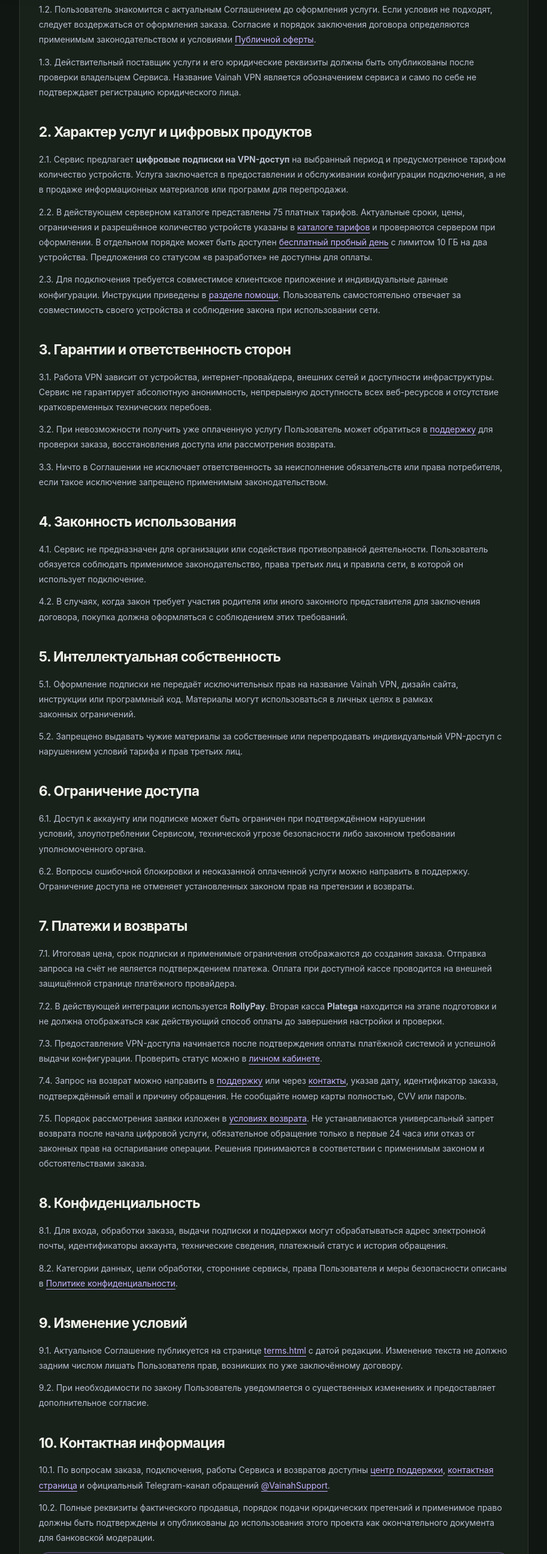
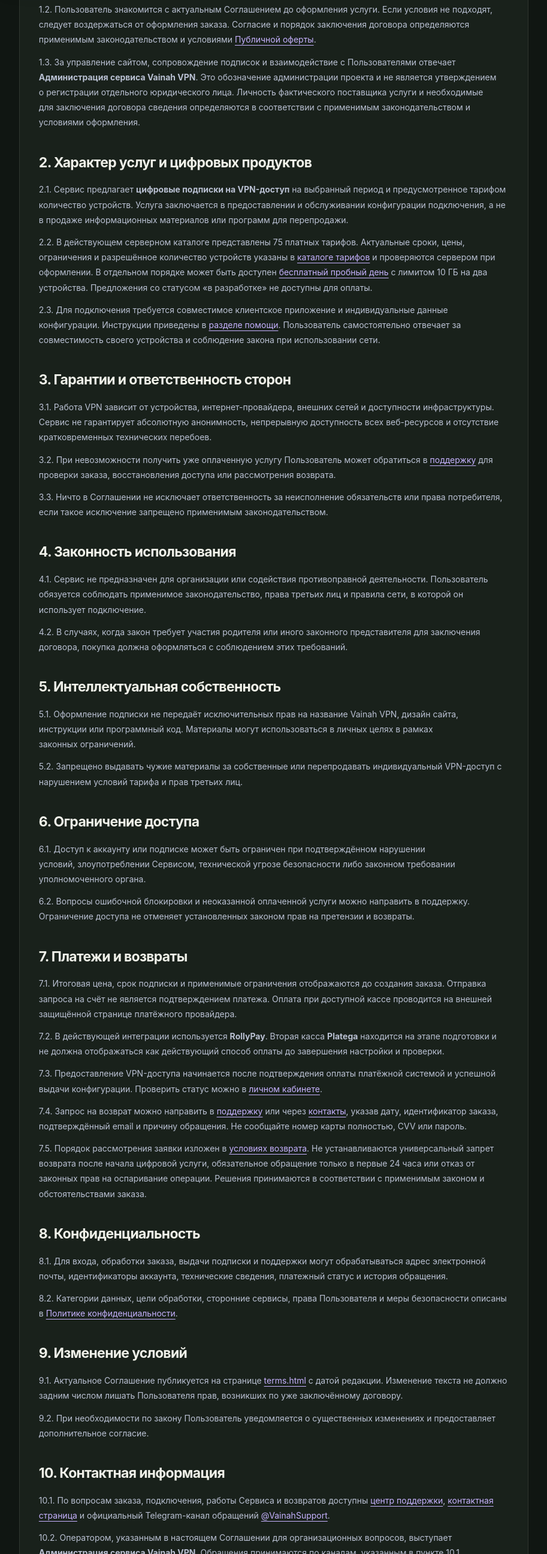
Before and after one commit to isaevarbi822-hub/VainahVPN, a plain HTML site: page storefront/terms.html in a window 1280 px wide. Shown: the part 827-3418 px from the top of the page at 60% size, without its empty margins (4-917 px from the left). Drawn offline with Linux system fonts and the light colour scheme; no server answers.

Commit message:
Clarify Vainah service administration as document operator without inventing merchant identity

```diff
--- a/storefront/terms.html
+++ b/storefront/terms.html
@@ -21,7 +21,7 @@ footer{border-top:1px solid #2a2e43;margin-top:95px;padding:49px 0 36px;backgrou
 <h2>1. Общие положения</h2>
 <p>1.1. Настоящее Пользовательское соглашение (далее — «Соглашение») определяет правила использования сервиса Vainah VPN по адресу <a href="https://vainahvpn.onrender.com/">vainahvpn.onrender.com</a> (далее — «Сервис») и его функций: каталога тарифов, личного кабинета, оформления подписок и поддержки.</p>
 <p>1.2. Пользователь знакомится с актуальным Соглашением до оформления услуги. Если условия не подходят, следует воздержаться от оформления заказа. Согласие и порядок заключения договора определяются применимым законодательством и условиями <a href="oferta.html" class="text-link">Публичной оферты</a>.</p>
-<p>1.3. Действительный поставщик услуги и его юридические реквизиты должны быть опубликованы после проверки владельцем Сервиса. Название Vainah VPN является обозначением сервиса и само по себе не подтверждает регистрацию юридического лица.</p>
+<p>1.3. За управление сайтом, сопровождение подписок и взаимодействие с Пользователями отвечает <strong>Администрация сервиса Vainah VPN</strong>. Это обозначение администрации проекта и не является утверждением о регистрации отдельного юридического лица. Личность фактического поставщика услуги и необходимые для заключения договора сведения определяются в соответствии с применимым законодательством и условиями оформления.</p>
 
 <h2>2. Характер услуг и цифровых продуктов</h2>
 <p>2.1. Сервис предлагает <strong>цифровые подписки на VPN-доступ</strong> на выбранный период и предусмотренное тарифом количество устройств. Услуга заключается в предоставлении и обслуживании конфигурации подключения, а не в продаже информационных материалов или программ для перепродажи.</p>
@@ -62,9 +62,9 @@ footer{border-top:1px solid #2a2e43;margin-top:95px;padding:49px 0 36px;backgrou
 
 <h2>10. Контактная информация</h2>
 <p>10.1. По вопросам заказа, подключения, работы Сервиса и возвратов доступны <a href="support-center.html" class="text-link">центр поддержки</a>, <a href="contact.html" class="text-link">контактная страница</a> и официальный Telegram-канал обращений <a href="https://t.me/VainahSupport" class="text-link" target="_blank" rel="noopener noreferrer">@VainahSupport</a>.</p>
-<p>10.2. Полные реквизиты фактического продавца, порядок подачи юридических претензий и применимое право должны быть подтверждены и опубликованы до использования этого проекта как окончательного документа для банковской модерации.</p>
+<p>10.2. Оператором, указанным в настоящем Соглашении для организационных вопросов, выступает <strong>Администрация сервиса Vainah VPN</strong>. Обращения принимаются по каналам, указанным в пункте 10.1. Обязательные сведения о фактическом продавце, порядок подачи претензий и применимое право уточняются при оформлении в соответствии с законом.</p>
 
-<div class="callout"><strong>Перед повторной проверкой банка:</strong> подтвердите реальное наименование продавца, его законного представителя, обязательные публичные реквизиты и юридически корректные условия цифровой услуги. Ни название бренда, ни эти информационные страницы не заменяют проверку фактического продавца.</div>
+<div class="callout"><strong>Сведения об операторе:</strong> по разъяснению менеджера Platega в документах можно указать администрацию сервиса. Это не отменяет обязанность соблюдать применимые требования к фактическому продавцу и права потребителей. Не указывайте вымышленные сведения и не публикуйте личные банковские реквизиты.</div>
 </article></section>
 <nav class="site-legal-links container" aria-label="Документы Vainah VPN">
   <strong>Документы для клиентов</strong>
```
